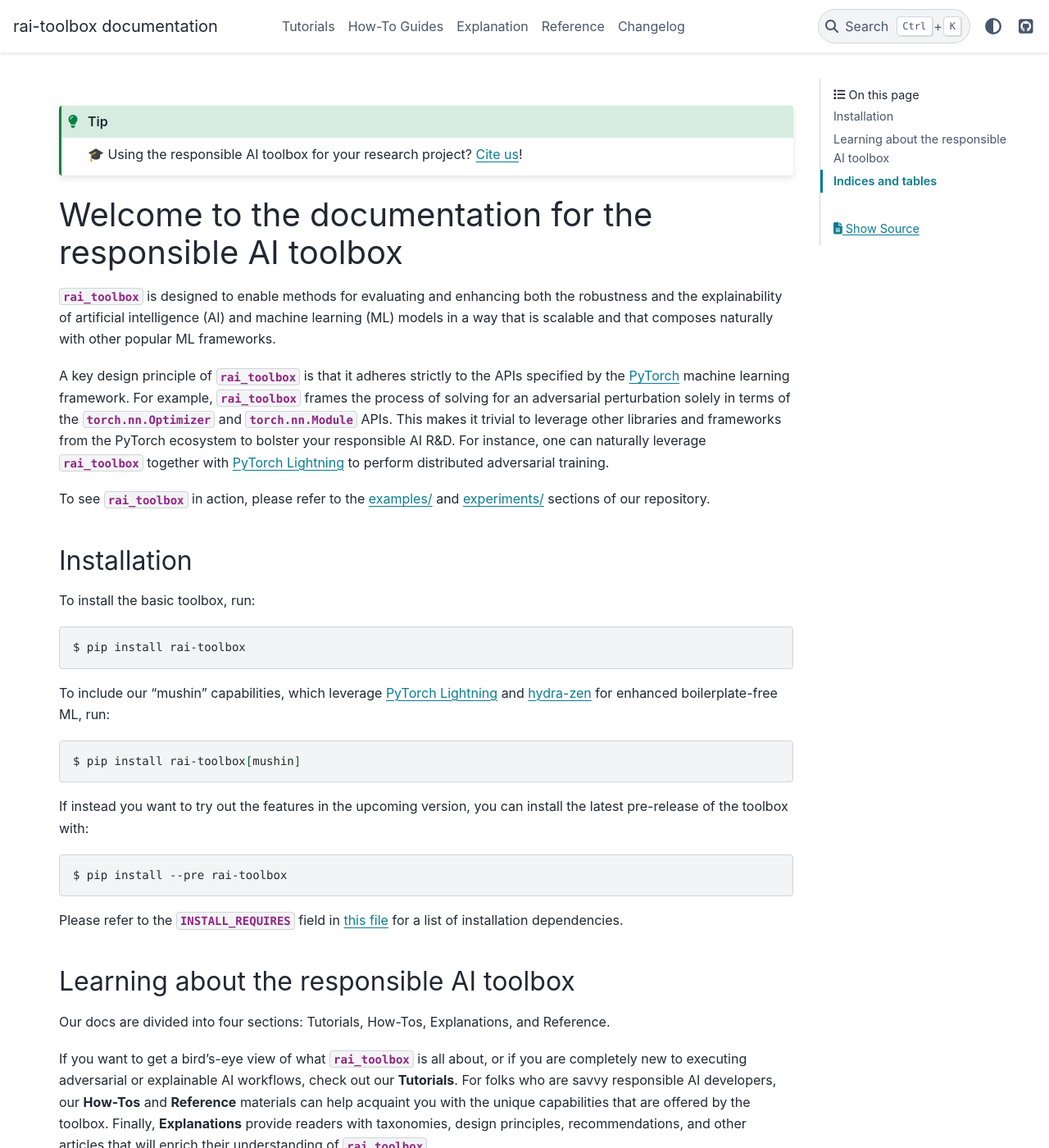
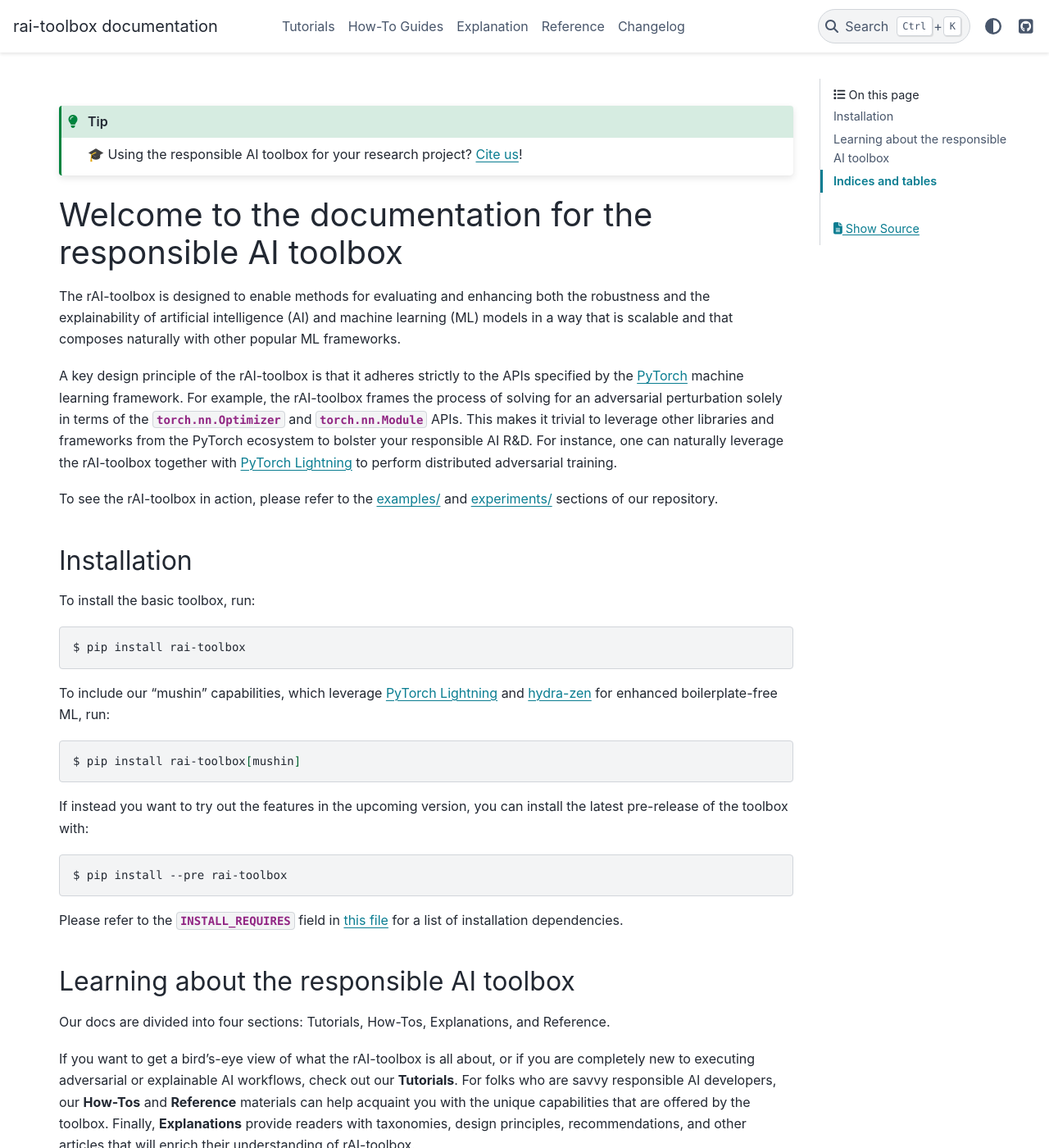
Before and after one commit to mit-ll-responsible-ai/responsible-ai-toolbox, a Sphinx documentation site: the page built from docs/source/index.rst, in a window 1280 px wide and 1400 px high. Shown: the whole window at 82% size. Built offline with Sphinx 7.4.7 and the PyData theme 0.15.4, drawn with Linux system fonts in a browser that asks for light colours; pages that are not in the unit, such as notebooks, are missing from menus; some of the changed text lies outside the part shown.

Commit message:
standardizing name of toolbox

```diff
--- a/docs/source/how_to/hydraddp.rst
+++ b/docs/source/how_to/hydraddp.rst
@@ -1,5 +1,5 @@
 .. meta::
-   :description: A description of how-to run PyTorch Lightning's DDP strategy with Hydra using rai-toolbox.
+   :description: A description of how-to run PyTorch Lightning's DDP strategy with Hydra using rAI-toolbox.
 
 .. admonition:: TL;DR
 
@@ -48,7 +48,7 @@ often `has issues <https://github.com/PyTorchLightning/pytorch-lightning/issues/
 , in part because the strategy launches subprocesses where the command is derived from
 values in `sys.argv`.
 
-The rai-toolbox comes with a custom strategy, :func:`~rai_toolbox.mushin.HydraDDP`,
+The rAI-toolbox comes with a custom strategy, :func:`~rai_toolbox.mushin.HydraDDP`,
 that addresses the challenge of running Hydra and Lightning together using DDP.
 
 In this How-To we will:
--- a/docs/source/index.rst
+++ b/docs/source/index.rst
@@ -7,21 +7,21 @@
 Welcome to the documentation for the responsible AI toolbox
 ===========================================================
 
-`rai_toolbox` is designed to enable methods for evaluating and enhancing both the
+The rAI-toolbox is designed to enable methods for evaluating and enhancing both the
 robustness and the explainability of artificial intelligence (AI) and machine
 learning (ML) models in a way that is scalable and that
 composes naturally with other popular ML frameworks.
 
-A key design principle of `rai_toolbox` is that it adheres strictly to the APIs
+A key design principle of the rAI-toolbox is that it adheres strictly to the APIs
 specified by the `PyTorch <https://pytorch.org/>`_ machine learning framework.
-For example, `rai_toolbox` frames the process of solving for an adversarial
+For example, the rAI-toolbox frames the process of solving for an adversarial
 perturbation solely in terms of the `torch.nn.Optimizer` and `torch.nn.Module` APIs.
 This makes it trivial to leverage other libraries and frameworks from the PyTorch
 ecosystem to bolster your responsible AI R&D. For instance, one can naturally leverage
-`rai_toolbox` together with `PyTorch Lightning <https://www.pytorchlightning.ai/>`_ to
+the rAI-toolbox together with `PyTorch Lightning <https://www.pytorchlightning.ai/>`_ to
 perform distributed adversarial training.
 
-To see `rai_toolbox` in action, please refer to the `examples/ <https://github.com/mit-ll-responsible-ai/responsible-ai-toolbox/tree/main/examples>`_
+To see the rAI-toolbox in action, please refer to the `examples/ <https://github.com/mit-ll-responsible-ai/responsible-ai-toolbox/tree/main/examples>`_
 and `experiments/ <https://github.com/mit-ll-responsible-ai/responsible-ai-toolbox/tree/main/experiments>`_ sections of our repository.
 
 
@@ -62,13 +62,13 @@ Learning about the responsible AI toolbox
 Our docs are divided into four sections: Tutorials, How-Tos, Explanations, and
 Reference.
 
-If you want to get a bird's-eye view of what `rai_toolbox` is all about, or if you are
+If you want to get a bird's-eye view of what the rAI-toolbox is all about, or if you are
 completely new to executing adversarial or explainable AI workflows,
 check out our **Tutorials**. For folks who are savvy responsible AI developers,
 our **How-Tos** and **Reference** materials can help acquaint you with the
 unique capabilities that are offered by the toolbox. Finally, **Explanations** provide
 readers with taxonomies, design principles, recommendations, and other articles that
-will enrich their understanding of `rai_toolbox`.
+will enrich their understanding of rAI-toolbox.
 
 .. toctree::
    :maxdepth: 2
```
Also changed, not shown: README.md (+3 -3 lines).
